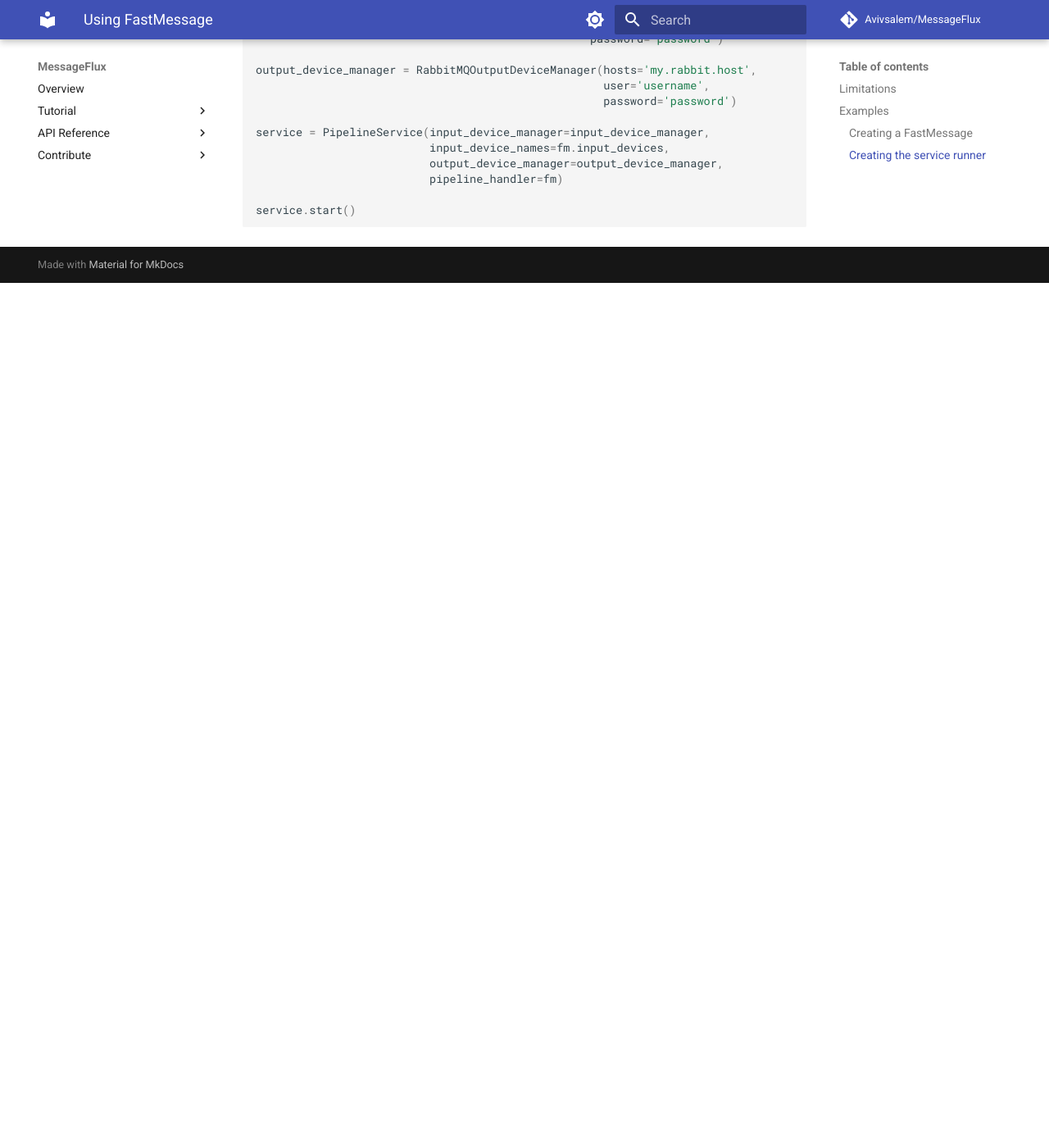
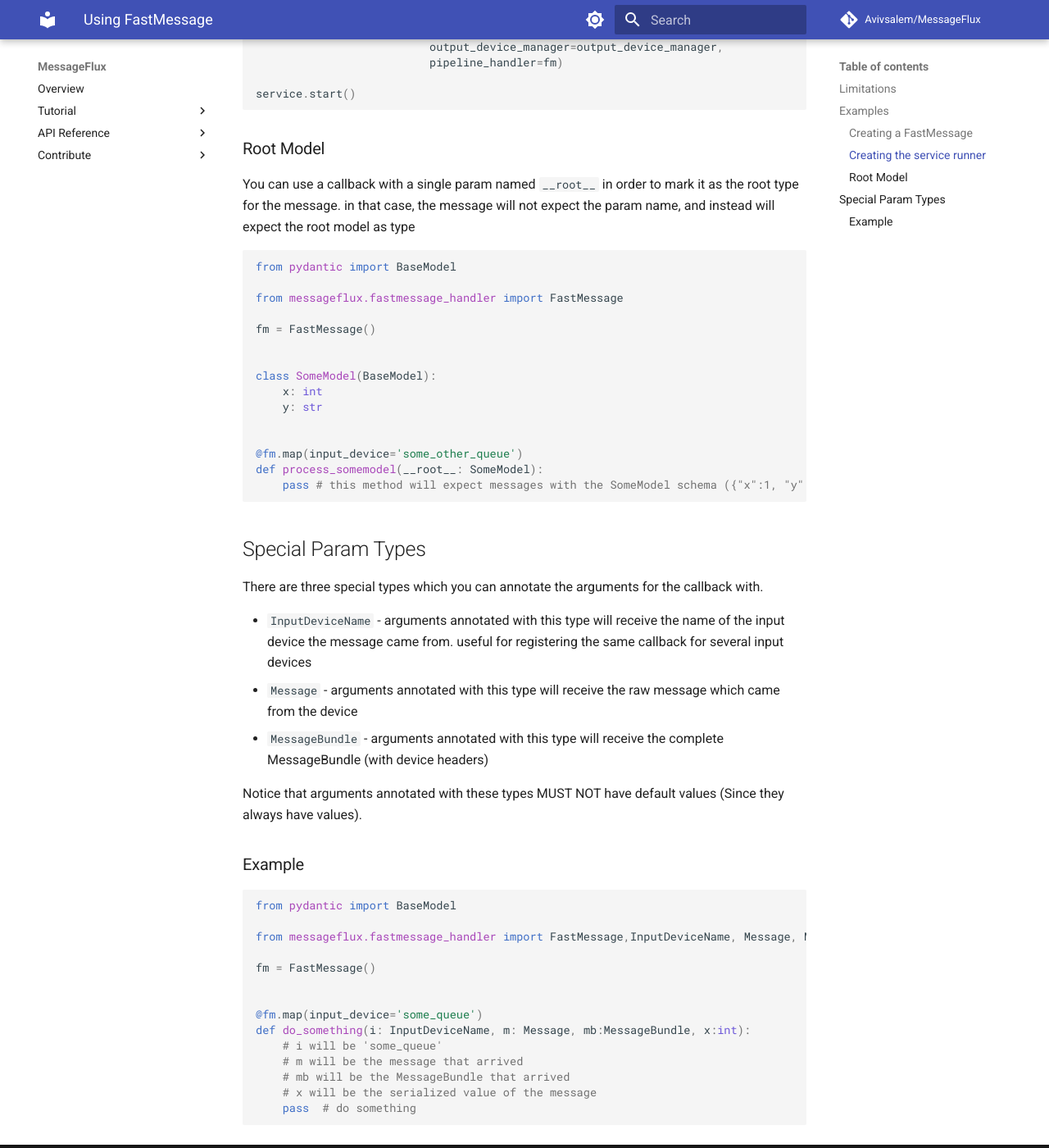
Before and after one commit to Avivsalem/MessageFlux, an MkDocs documentation site: the page built from docs/tutorial/fastmessage.md, in a window 1280 px wide and 1400 px high, scrolled down 1349 px. Shown: the whole window at 82% size. Built offline with MkDocs 1.6.1 and Material for MkDocs 9.7.7, drawn with Linux system fonts in a browser that asks for light colours; comment, search, counter and statistics services are not loaded; before the commit the page ends 1694 px from its top, so only the background shows below that; some of the changed text lies outside the part shown.

Commit message:
added documentation for FastMessage

````diff
--- a/docs/tutorial/fastmessage.md
+++ b/docs/tutorial/fastmessage.md
@@ -4,40 +4,19 @@
 
 ## Limitations
 
-TBD
+With ```FastMessage``` you can register only a single callback for each input device,
+meaning the service will expect a single type (schema) of messages for each input device.
+
+Multiple callbacks can send messages to the same output device.
 
 ## Examples
 
 ### Creating a FastMessage
 
 ```python
-from messageflux.fastmessage_handler import FastMessage
-from pydantic import BaseModel
-fm = FastMessage()
-
-
-@fm.map(input_device='some_queue')
-def do_something(x: int, y: str):
-    pass  # do something with x and y
-
-class SomeModel(BaseModel):
-    x:int
-    y:str
-
-@fm.map(input_device='some_other_queue')
-def do_something_else(m:SomeModel, a:int):
-    pass # do somthing with m and a
-```
-
-### Creating the service runner
-
-```python
 from pydantic import BaseModel
 
 from messageflux.fastmessage_handler import FastMessage
-from messageflux.iodevices.rabbitmq.rabbitmq_input_device import RabbitMQInputDeviceManager
-from messageflux.iodevices.rabbitmq.rabbitmq_output_device import RabbitMQOutputDeviceManager
-from messageflux.pipeline_service import PipelineService
 
 fm = FastMessage()
 
@@ -56,6 +35,20 @@
 def do_something_else(m: SomeModel, a: int):
     return "some_value"  # do somthing with m and a
 
+```
+
+### Creating the service runner
+
+```python
+from messageflux.fastmessage_handler import FastMessage
+from messageflux.iodevices.rabbitmq.rabbitmq_input_device import RabbitMQInputDeviceManager
+from messageflux.iodevices.rabbitmq.rabbitmq_output_device import RabbitMQOutputDeviceManager
+from messageflux.pipeline_service import PipelineService
+
+fm = FastMessage()
+
+# Code for creating FastMessage here...
+
 
 input_device_manager = RabbitMQInputDeviceManager(hosts='my.rabbit.host',
                                                   user='username',
@@ -72,3 +65,55 @@
 
 service.start()
 ```
+
+### Root Model
+You can use a callback with a single param named ```__root__``` in order to mark it as the root type for the message.
+in that case, the message will not expect the param name, and instead will expect the root model as type
+
+```python
+from pydantic import BaseModel
+
+from messageflux.fastmessage_handler import FastMessage
+
+fm = FastMessage()
+
+
+class SomeModel(BaseModel):
+    x: int
+    y: str
+
+
+@fm.map(input_device='some_other_queue')
+def process_somemodel(__root__: SomeModel):
+    pass # this method will expect messages with the SomeModel schema ({"x":1, "y":"some string"})
+
+```
+
+## Special Param Types
+
+There are three special types which you can annotate the arguments for the callback with.
+
+* ```InputDeviceName``` - arguments annotated with this type will receive the name of the input device the message came from. useful for registering the same callback for several input devices
+* ```Message``` - arguments annotated with this type will receive the raw message which came from the device
+* ```MessageBundle``` - arguments annotated with this type will receive the complete MessageBundle (with device headers)
+
+Notice that arguments annotated with these types MUST NOT have default values (Since they always have values).
+
+### Example
+
+```python
+from pydantic import BaseModel
+
+from messageflux.fastmessage_handler import FastMessage,InputDeviceName, Message, MessageBundle
+
+fm = FastMessage()
+
+
+@fm.map(input_device='some_queue')
+def do_something(i: InputDeviceName, m: Message, mb:MessageBundle, x:int):
+    # i will be 'some_queue'
+    # m will be the message that arrived
+    # mb will be the MessageBundle that arrived
+    # x will be the serialized value of the message
+    pass  # do something
+```
````
